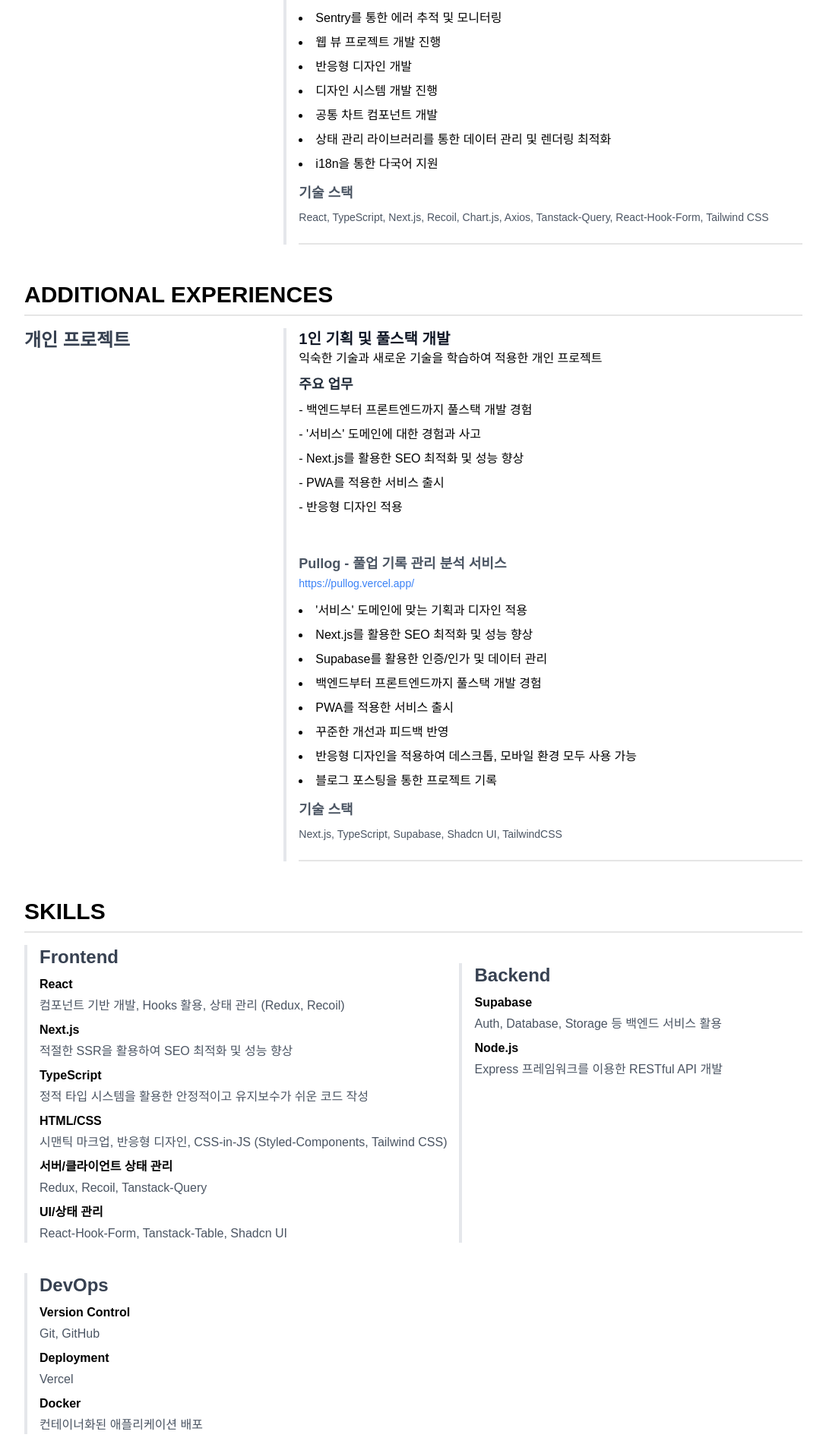
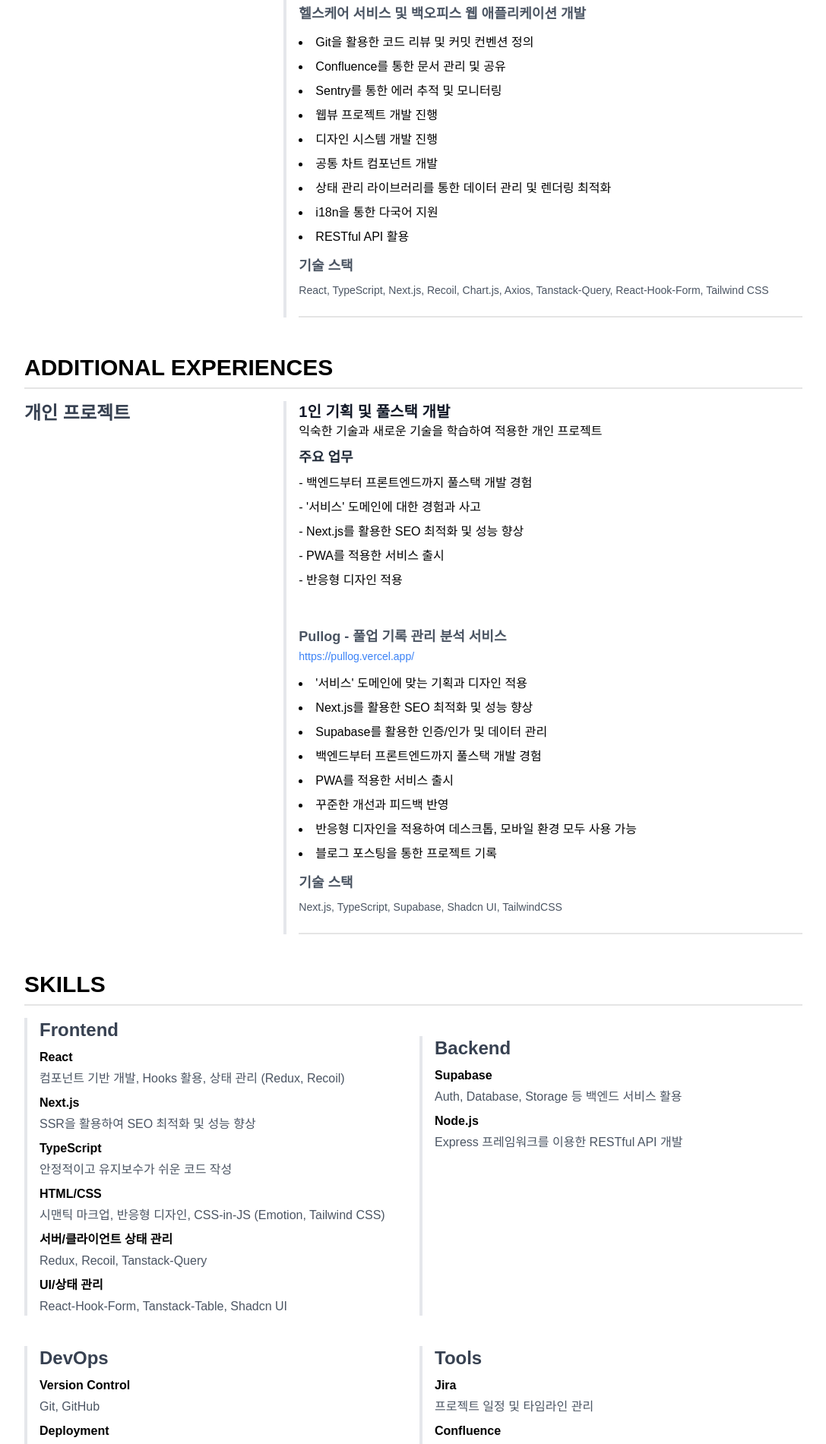
Before and after one commit to LeeKwang-min/kwangmin-portfolio, a Next.js app: page /resume in a window 1280 px wide. Shown: the part 1660-3561 px from the top of the page at 76% size, without its empty margins (96-1183 px from the left). Built offline with nearby package versions, Linux system fonts and the light colour scheme.

Commit message:
[수정] 이력서 SKILL 부분 스타일 변경, PDF 저장용 헤더 생성

```diff
--- a/src/app/layout.tsx
+++ b/src/app/layout.tsx
@@ -1,6 +1,7 @@
 import type { Metadata } from "next";
 import localFont from "next/font/local";
 import "./globals.css";
+import PdfHeader from "@/components/common/PdfHeader";
 
 const geistSans = localFont({
   src: "./fonts/GeistVF.woff",
@@ -28,6 +29,7 @@ export default function RootLayout({
       <body
         className={`${geistSans.variable} ${geistMono.variable} antialiased`}
       >
+        {/* <PdfHeader /> */}
         {children}
       </body>
     </html>
--- a/src/app/resume/_components/Experience/Experience.tsx
+++ b/src/app/resume/_components/Experience/Experience.tsx
@@ -19,6 +19,7 @@ const experienceList = [
         title: "사내 서비스 통합 관리 백오피스 프로젝트",
         tasks: [
           "클라이언트 기획부터 디자인, 개발까지 주도하여 리딩",
+          "Jira를 통한 유저 스토리 정의 및 프로젝트 관리",
           "Debounce를 활용한 UI를 적용하여 성능 최적화 및 사용자 경험 개선",
           "수작업으로 진행되던 프로세스를 로직/자동화하여 사용자 편의성 향상",
           "실제 사용자의 피드백을 반영한 UX 개선 및 효율성 향상",
@@ -44,13 +45,15 @@ const experienceList = [
       {
         title: "헬스케어 서비스 및 백오피스 웹 애플리케이션 개발",
         tasks: [
+          "Git을 활용한 코드 리뷰 및 커밋 컨벤션 정의",
+          "Confluence를 통한 문서 관리 및 공유",
           "Sentry를 통한 에러 추적 및 모니터링",
-          "웹 뷰 프로젝트 개발 진행",
-          "반응형 디자인 개발",
+          "웹뷰 프로젝트 개발 진행",
           "디자인 시스템 개발 진행",
           "공통 차트 컴포넌트 개발",
           "상태 관리 라이브러리를 통한 데이터 관리 및 렌더링 최적화",
           "i18n을 통한 다국어 지원",
+          "RESTful API 활용",
         ],
         stacks: [
           "React, TypeScript, Next.js, Recoil, Chart.js, Axios, Tanstack-Query, React-Hook-Form, Tailwind CSS",
--- a/src/app/resume/_components/Skill/Skill.tsx
+++ b/src/app/resume/_components/Skill/Skill.tsx
@@ -11,17 +11,16 @@ const skillList = [
       },
       {
         name: "Next.js",
-        description: "적절한 SSR을 활용하여 SEO 최적화 및 성능 향상",
+        description: "SSR을 활용하여 SEO 최적화 및 성능 향상",
       },
       {
         name: "TypeScript",
-        description:
-          "정적 타입 시스템을 활용한 안정적이고 유지보수가 쉬운 코드 작성",
+        description: "안정적이고 유지보수가 쉬운 코드 작성",
       },
       {
         name: "HTML/CSS",
         description:
-          "시맨틱 마크업, 반응형 디자인, CSS-in-JS (Styled-Components, Tailwind CSS)",
+          "시맨틱 마크업, 반응형 디자인, CSS-in-JS (Emotion, Tailwind CSS)",
       },
       {
         name: "서버/클라이언트 상태 관리",
@@ -63,13 +62,30 @@ const skillList = [
       },
     ],
   },
+  {
+    title: "Tools",
+    skills: [
+      {
+        name: "Jira",
+        description: "프로젝트 일정 및 타임라인 관리",
+      },
+      {
+        name: "Confluence",
+        description: "프로젝트 문서 관리",
+      },
+      {
+        name: "Figma",
+        description: "기획 및 디자인 협업 툴",
+      },
+    ],
+  },
 ];
 
 function Skill() {
   return (
     <section className="mb-12">
       <h2 className="text-3xl font-semibold mb-4 border-b-2 pb-2">SKILLS</h2>
-      <div className="space-y-6 flex flex-wrap gap-4">
+      <div className="space-y-6 gap-4 grid grid-cols-2">
         {skillList.map((item) => (
           <div key={item.title} className="border-l-4 border-gray-200 pl-4">
             <h3 className="text-2xl font-semibold mb-2 text-gray-700">
--- /dev/null
+++ b/src/components/common/PdfHeader.tsx
@@ -0,0 +1,26 @@
+import Link from "next/link";
+
+const resumeUrl = "https://kwangmin-portfolio.vercel.app/resume";
+const portfolioUrl = "https://kwangmin-portfolio.vercel.app";
+
+function PdfHeader() {
+  return (
+    <div className="w-full border-b-2 border-black p-4 flex flex-col gap-2 justify-center items-center">
+      <span className="text-sm">
+        해당 문서는 Vercel을 통해 배포되어 있으며 가능하다면 웹 서비스로
+        접속하여 확인을 부탁드리겠습니다.
+      </span>
+
+      <div className="flex items-center gap-2">
+        <span>이력서: </span>
+        <Link href={resumeUrl}>{resumeUrl}</Link>
+      </div>
+      <div className="flex items-center gap-2">
+        <span>포트폴리오: </span>
+        <Link href={portfolioUrl}>{portfolioUrl}</Link>
+      </div>
+    </div>
+  );
+}
+
+export default PdfHeader;
```
